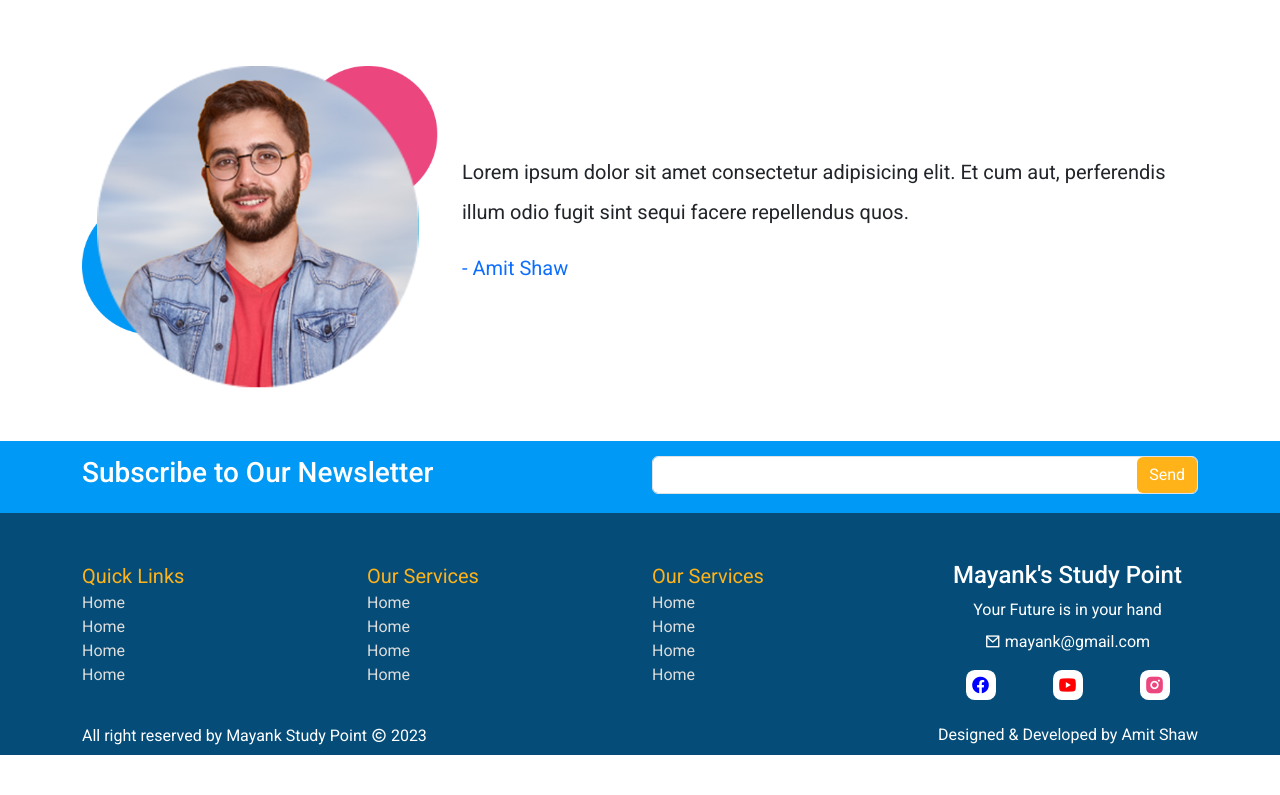
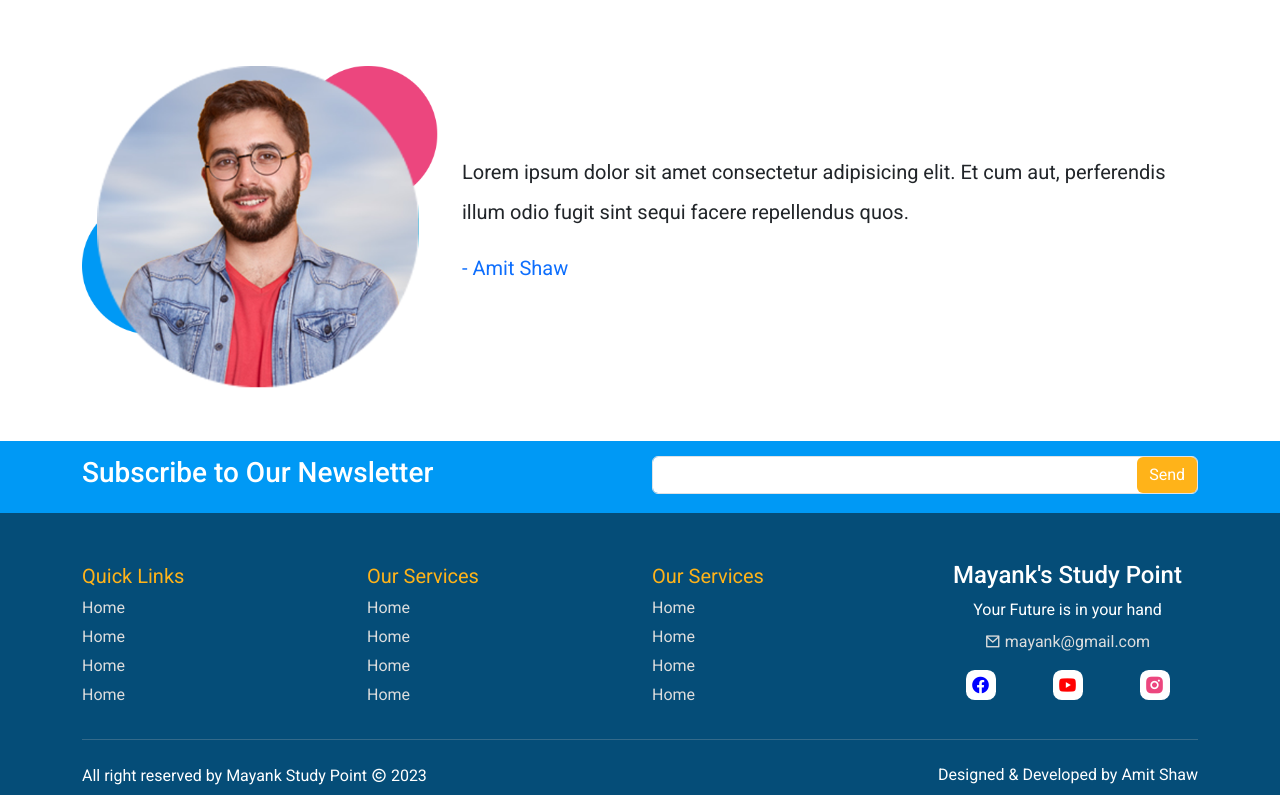
Before and after one commit to AmitShawGit/Mayank_Study_Point_MERN, a React (Create React App) app: page / in a window 1280 px wide. Shown: the part 2549-3344 px from the top of the page. Before the commit the page ends 3304 px from the top, so only its background shows below. Built offline with nearby package versions, Linux system fonts and the light colour scheme.

Commit message:
site for windows ready

```diff
--- a/src/components/footer/Footer.jsx
+++ b/src/components/footer/Footer.jsx
@@ -66,6 +66,7 @@ const footer = () => {
                 </ul>
               </Col>
             </Row>
+            <hr style={{color:"silver"}}/>
             <div className="d-flex justify-content-between">
 <p>All right reserved by Mayank Study Point <i class="ri-copyright-line"></i> {new Date().getFullYear()}</p>
 <p>Designed & Developed by Amit Shaw</p>
--- a/src/components/footer/footer.scss
+++ b/src/components/footer/footer.scss
@@ -35,6 +35,7 @@
 
     .footer-item {
         color: $footer-text;
+        margin-top: 5px;
         &:hover{
             color: #fff;
         }
@@ -49,6 +50,12 @@
 
     .footer-logo {
         color: $white;
+        .footer-list{
+            color: $footer-text;
+            &:hover{
+                color: #fff;
+            }
+        }
     }
 
     .footer-icon {
```
